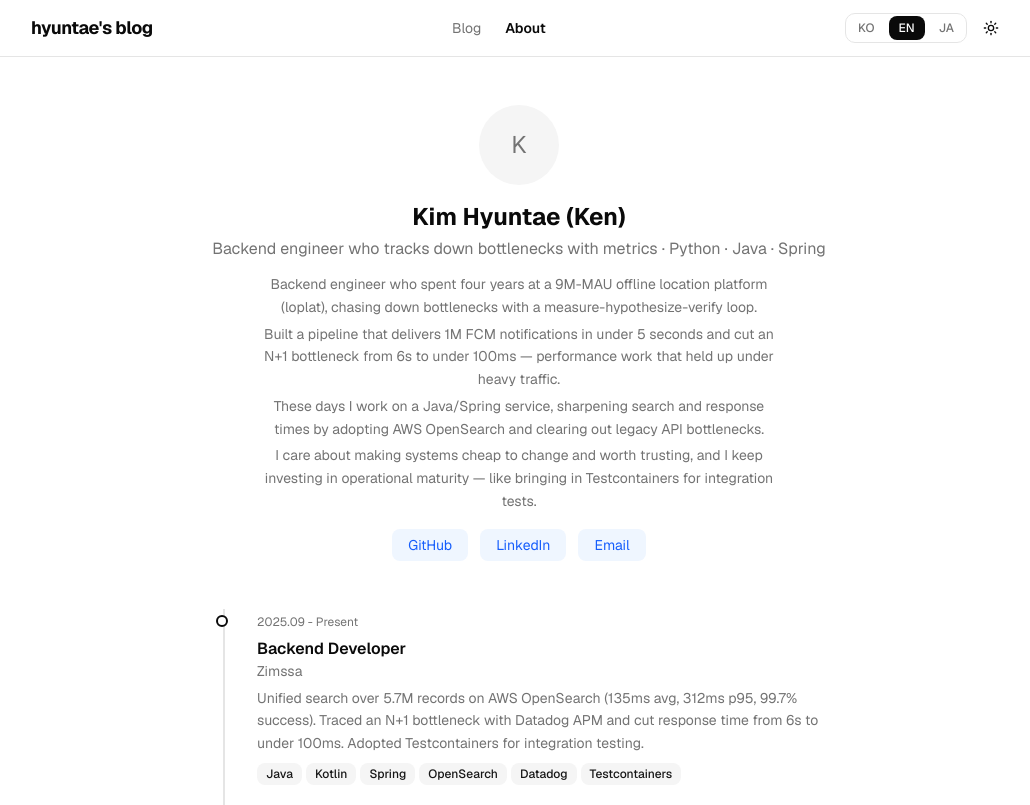
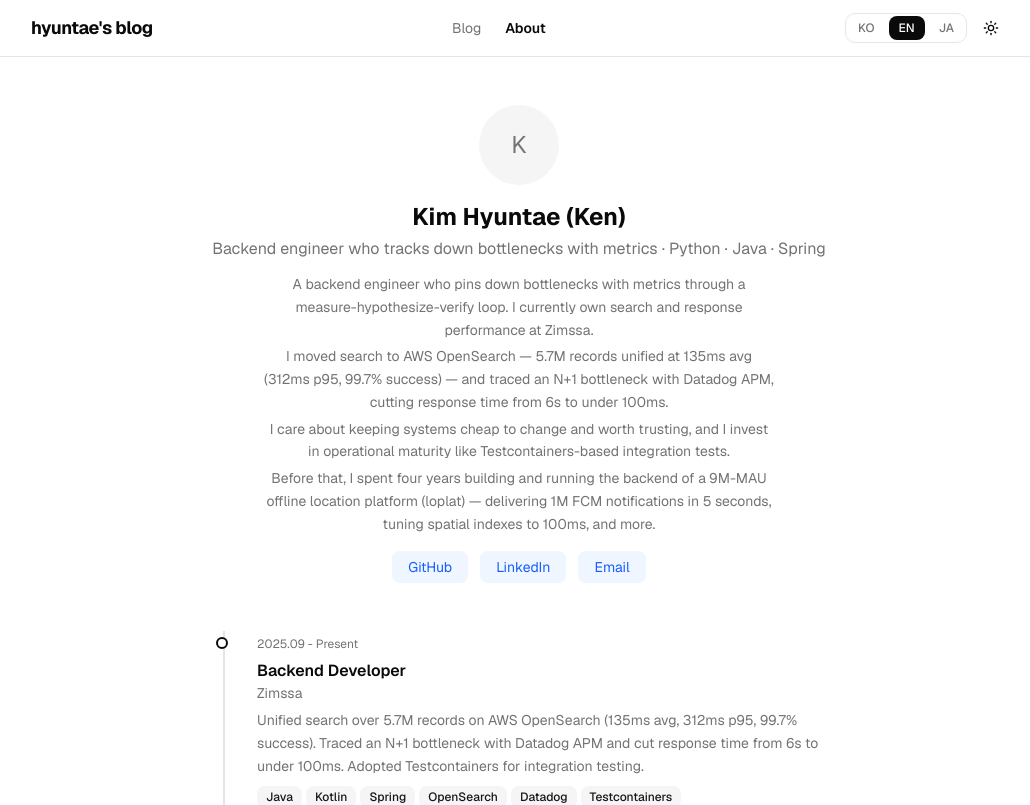
Before and after one commit to Hyuntae-91/hyuntae-blog, a Next.js app: page /en/about in a window 1280 px wide. Shown: the top 805 px of the page, without its empty margins (121-1151 px from the left). Built offline with nearby package versions, Linux system fonts and the light colour scheme; no server answers.

Commit message:
docs(about): 소개글을 짐싸 경력 위주로 재구성
- 현재 짐싸 성과(OpenSearch 570만 건·N+1 6초→100ms·Testcontainers)를 앞세움
- loplat 경력은 '그 전에는 ~' 한 줄로 압축
- 측정→가설→검증 정체성 유지, en/ja 원어민 문체로 작성

```diff
--- a/app/[locale]/about/page.tsx
+++ b/app/[locale]/about/page.tsx
@@ -89,22 +89,22 @@ const timeline: TimelineItem[] = [
 
 const bio: Record<Locale, string[]> = {
   ko: [
-    "MAU 900만 오프라인 위치 플랫폼(loplat)에서 4년간, 측정→가설→검증 루프로 병목을 지표로 잡아온 백엔드 엔지니어입니다.",
-    "FCM 100만 건을 5초 내 전송하는 파이프라인을 구축하고, N+1 병목을 응답 6초→100ms로 개선하는 등 대규모 트래픽 환경에서 성능을 최적화해 왔습니다.",
-    "현재는 Java/Spring 기반 서비스에서 AWS OpenSearch 도입과 레거시 API 병목 제거로 검색·응답 성능을 개선하고 있습니다.",
-    "테스트 가능한 구조로 변경 비용을 낮추는 데 관심이 많고, Testcontainers 통합테스트 도입 등 운영 체계 고도화에 꾸준히 투자합니다.",
+    "측정 → 가설 → 검증 루프로 병목을 지표로 잡는 백엔드 엔지니어입니다. 현재 짐싸에서 검색·응답 성능 개선을 맡고 있습니다.",
+    "AWS OpenSearch 도입으로 570만 건 통합 검색을 평균 135ms(p95 312ms·성공률 99.7%)로 구현했고, Datadog APM으로 N+1 병목을 특정해 응답을 6초→100ms로 줄였습니다.",
+    "Testcontainers 통합테스트 도입 등 테스트 가능한 구조로 변경 비용을 낮추고 운영 체계를 고도화하는 데 꾸준히 투자합니다.",
+    "그 전에는 MAU 900만 오프라인 위치 플랫폼(loplat)에서 4년간 FCM 100만 건/5초 전송, 공간 인덱스 100ms 튜닝 등 대규모 트래픽 백엔드를 설계·운영했습니다.",
   ],
   en: [
-    "Backend engineer who spent four years at a 9M-MAU offline location platform (loplat), chasing down bottlenecks with a measure-hypothesize-verify loop.",
-    "Built a pipeline that delivers 1M FCM notifications in under 5 seconds and cut an N+1 bottleneck from 6s to under 100ms — performance work that held up under heavy traffic.",
-    "These days I work on a Java/Spring service, sharpening search and response times by adopting AWS OpenSearch and clearing out legacy API bottlenecks.",
-    "I care about making systems cheap to change and worth trusting, and I keep investing in operational maturity — like bringing in Testcontainers for integration tests.",
+    "A backend engineer who pins down bottlenecks with metrics through a measure-hypothesize-verify loop. I currently own search and response performance at Zimssa.",
+    "I moved search to AWS OpenSearch — 5.7M records unified at 135ms avg (312ms p95, 99.7% success) — and traced an N+1 bottleneck with Datadog APM, cutting response time from 6s to under 100ms.",
+    "I care about keeping systems cheap to change and worth trusting, and I invest in operational maturity like Testcontainers-based integration tests.",
+    "Before that, I spent four years building and running the backend of a 9M-MAU offline location platform (loplat) — delivering 1M FCM notifications in 5 seconds, tuning spatial indexes to 100ms, and more.",
   ],
   ja: [
-    "MAU 900万のオフライン位置プラットフォーム(loplat)で4年間、計測→仮説→検証のループでボトルネックを数値で捉えてきたバックエンドエンジニアです。",
-    "FCM 100万件を5秒以内に送信するパイプラインを構築し、N+1ボトルネックをレスポンス6秒→100ms以内に改善するなど、大規模トラフィック環境で性能を最適化してきました。",
-    "現在はJava/SpringベースのサービスでAWS OpenSearchの導入とレガシーAPIのボトルネック除去により、検索・レスポンス性能を改善しています。",
-    "テスト可能な構造で変更コストを下げることに関心があり、Testcontainersによる統合テスト導入など運用体制の高度化に継続的に取り組んでいます。",
+    "計測 → 仮説 → 検証のループでボトルネックを数値で捉えるバックエンドエンジニアです。現在はZimssaで検索・レスポンス性能の改善を担っています。",
+    "AWS OpenSearch導入で570万件の統合検索を平均135ms(p95 312ms・成功率99.7%)で実現し、Datadog APMでN+1ボトルネックを特定してレスポンスを6秒→100ms以内に短縮しました。",
+    "Testcontainersによる統合テスト導入など、テスト可能な構造で変更コストを下げ、運用体制を高度化することに継続的に取り組んでいます。",
+    "それ以前はMAU 900万のオフライン位置プラットフォーム(loplat)で4年間、FCM 100万件を5秒以内に送信、空間インデックスを100msにチューニングするなど、大規模トラフィックのバックエンドを設計・運用しました。",
   ],
 };
 
```
